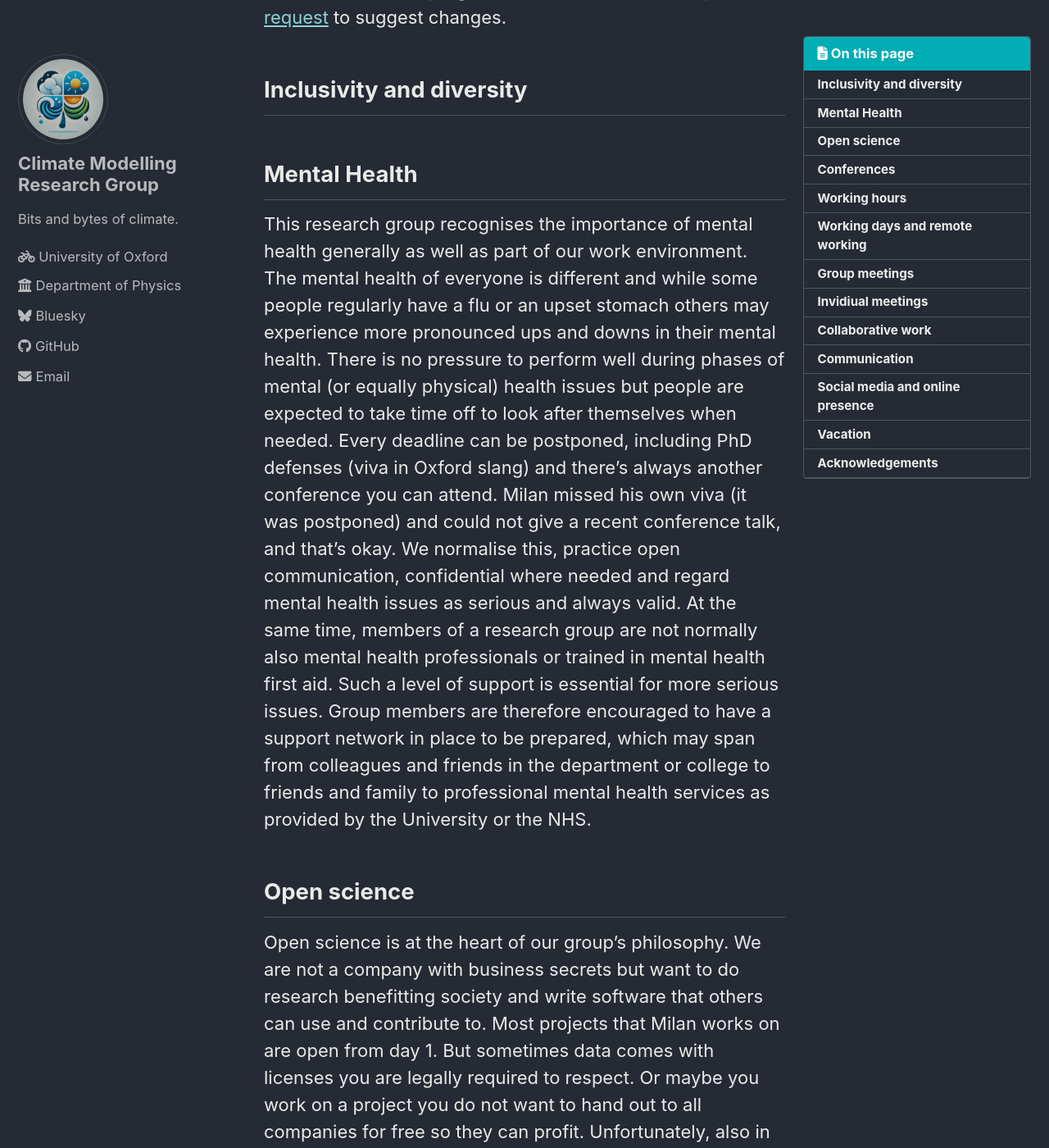
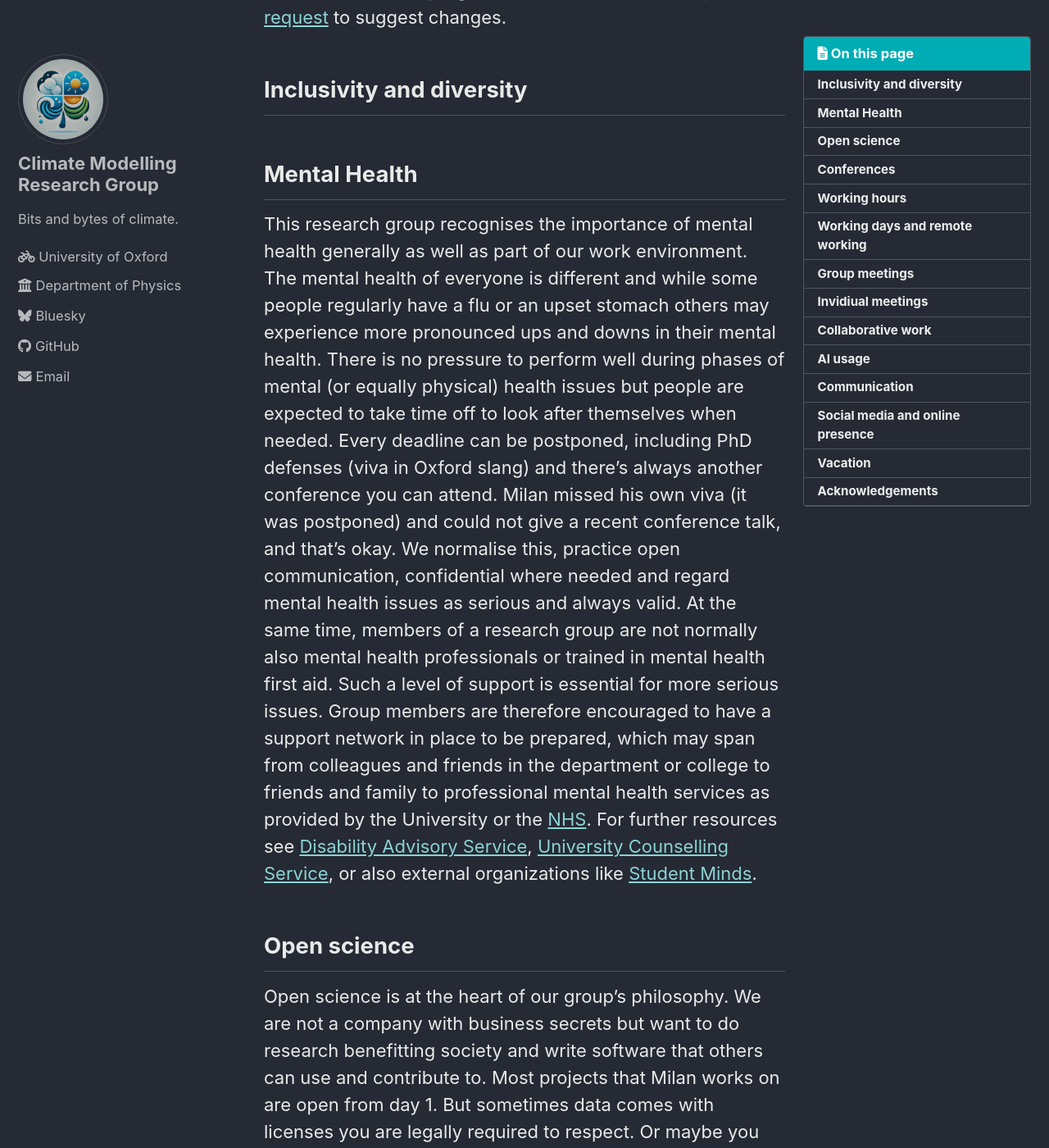
Before and after one commit to climate-modelling/climate-modelling.github.io, a Jekyll site: the page built from _pages/philosophy.md, in a window 1280 px wide and 1400 px high, scrolled down 417 px. Shown: the whole window at 82% size. Built offline with Jekyll 4.4.1, drawn with Linux system fonts in a browser that asks for light colours; cached includes are drawn as plain includes.

Commit message:
Update philosophy.md

```diff
--- a/_pages/philosophy.md
+++ b/_pages/philosophy.md
@@ -30,7 +30,10 @@ needed and regard mental health issues as serious and always valid. At the same
 group are not normally also mental health professionals or trained in mental health first aid. Such a level
 of support is essential for more serious issues. Group members are therefore encouraged to have a support network
 in place to be prepared, which may span from colleagues and friends in the department or college to friends and
-family to professional mental health services as provided by the University or the NHS.
+family to professional mental health services as provided by the University or the [NHS](https://www.nhs.uk/conditions/stress-anxiety-depression/student-mental-health/).
+For further resources see [Disability Advisory Service](https://www.ox.ac.uk/students/welfare/disability?wssl=1),
+[University Counselling Service](https://www.ox.ac.uk/students/welfare/counselling?wssl=1), or also
+external organizations like [Student Minds](https://www.studentminds.org.uk/).
 
 ## Open science
 
@@ -218,6 +221,8 @@ your progress towards a thesis - sometimes unexpectedly or outside of your contr
 At Oxford, theses can include contributions from other researchers, whether published (you or them as co-author)
 or not, but generally this has to be explicitly stated. Details can be discussed on a case-by-case basis.
 
+## AI usage
+
 ## Communication
 
 Most of our communication happens through Slack. This is so that people feel
```
